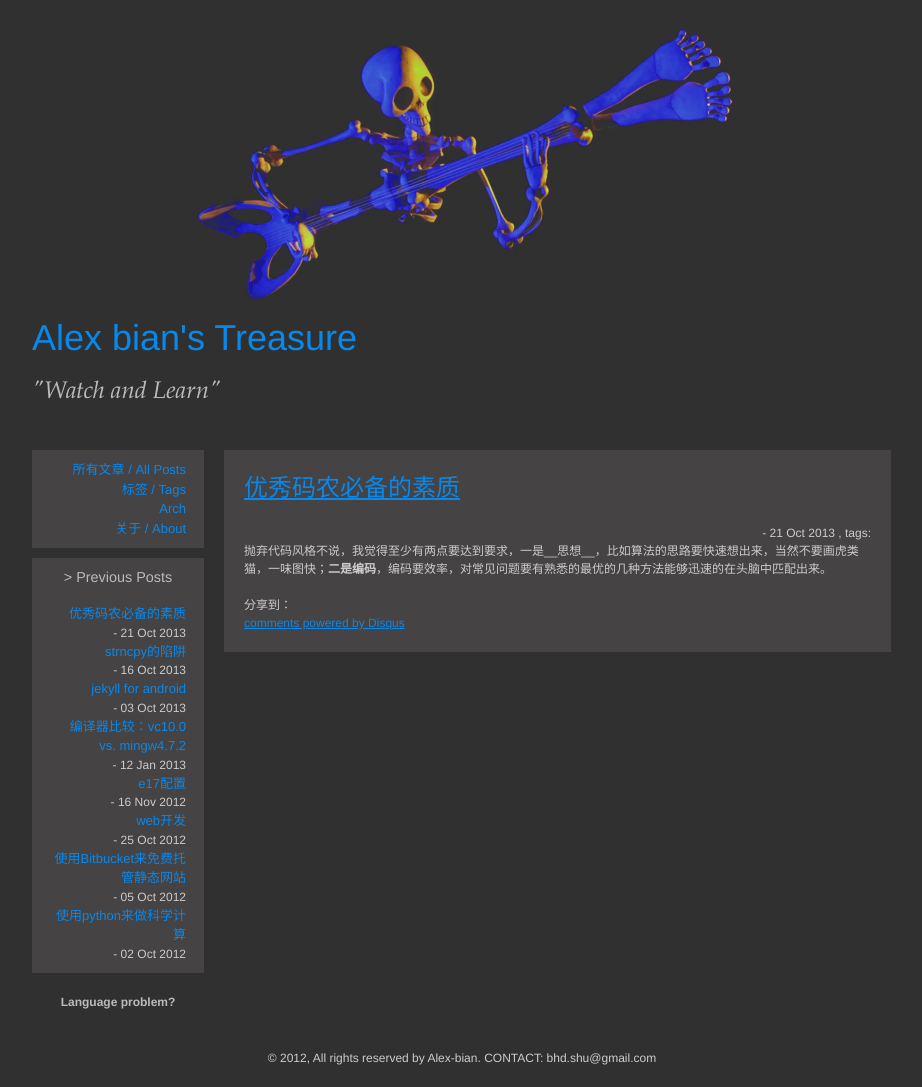
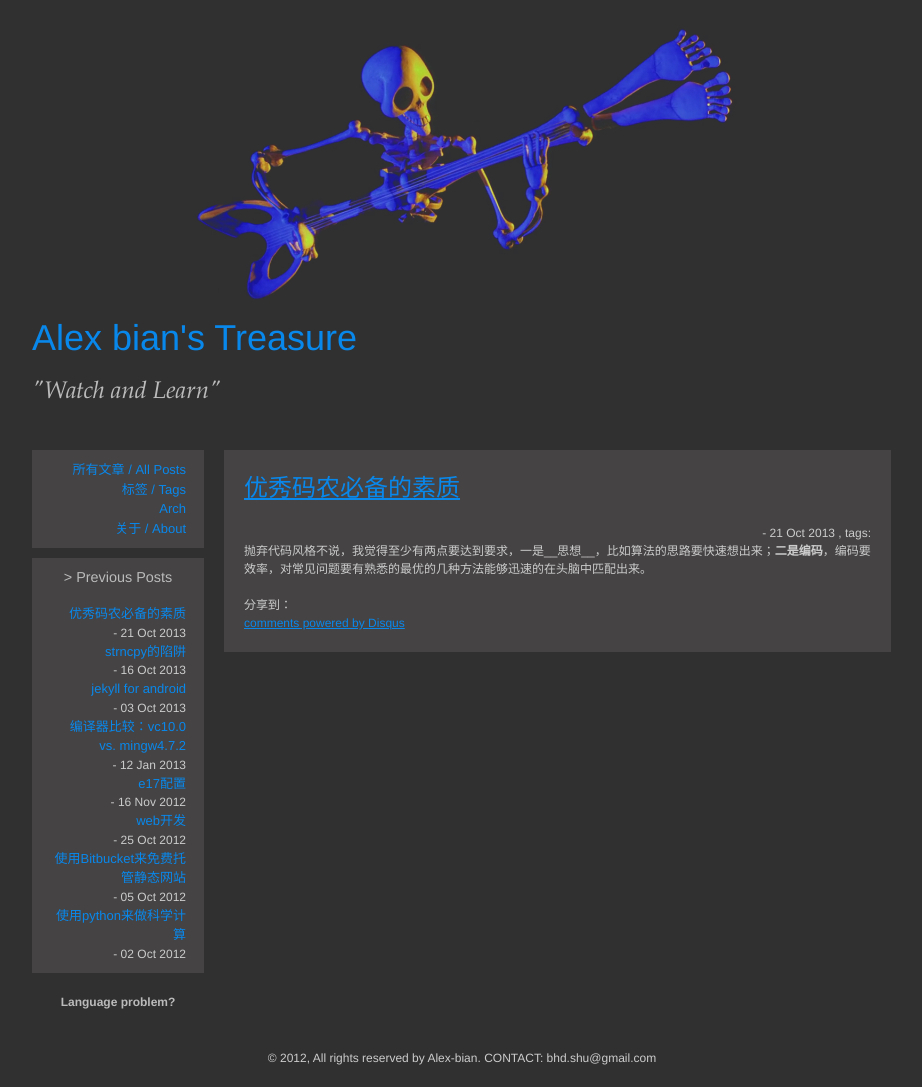
Before and after one commit to alexorg/dbian.github.com, a Jekyll site: the page built from _posts/2013-10-21-优秀程序员必备的素质.md, in a window 1280 px wide. Shown: the whole page, without its empty margins (178-1100 px from the left). Built offline with Jekyll 4.4.1, drawn with Linux system fonts in a browser that asks for light colours; Markdown is read by kramdown in place of the engine named in the settings; comment, search, counter and statistics services are not loaded.

Commit message:
Update 2013-10-21-优秀程序员必备的素质.md

```diff
--- a/_posts/2013-10-21-优秀程序员必备的素质.md
+++ b/_posts/2013-10-21-优秀程序员必备的素质.md
@@ -6,4 +6,4 @@ category:
 tags: []
 ---
 {% include JB/setup %}
-抛弃代码风格不说，我觉得至少有两点要达到要求，一是__思想__，比如算法的思路要快速想出来，当然不要画虎类猫，一味图快；__二是编码__，编码要效率，对常见问题要有熟悉的最优的几种方法能够迅速的在头脑中匹配出来。
+抛弃代码风格不说，我觉得至少有两点要达到要求，一是__思想__，比如算法的思路要快速想出来；__二是编码__，编码要效率，对常见问题要有熟悉的最优的几种方法能够迅速的在头脑中匹配出来。
```
